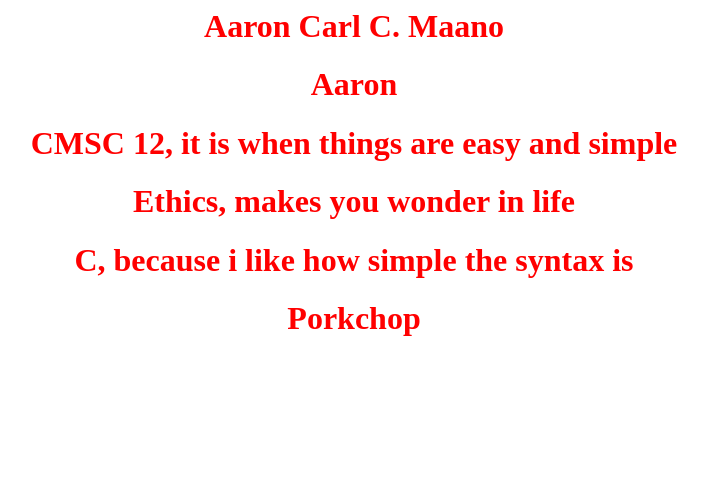
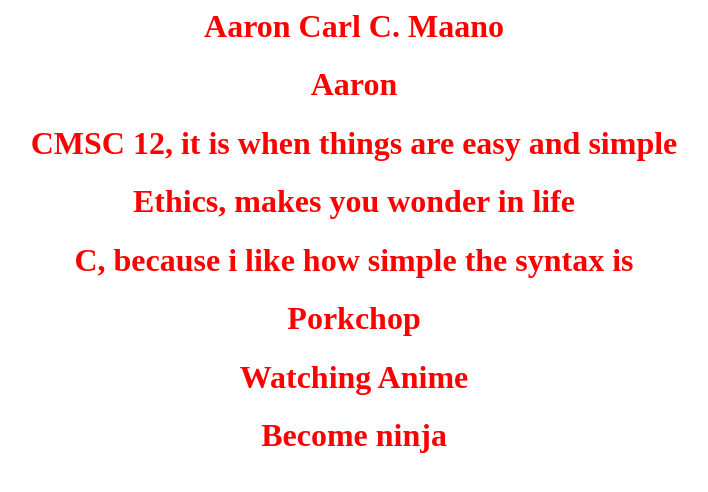
Before and after one commit to ILovePorkchop/CMSC100-Exer1, a plain HTML site: page index.html in a window 1280 px wide. Shown: the whole page, without its empty margins (286-994 px from the left). Drawn offline with Linux system fonts and the light colour scheme.

Commit message:
Hobby and Dream Commit

```diff
--- a/index.html
+++ b/index.html
@@ -11,7 +11,8 @@
 <h1>Ethics, makes you wonder in life</h1>
 <h1>C, because i like how simple the syntax is</h1>
 <h1>Porkchop</h1>
-
+<h1>Watching Anime</h1>
+<h1>Become ninja</h1>
 
 </body>
 </html>
```
